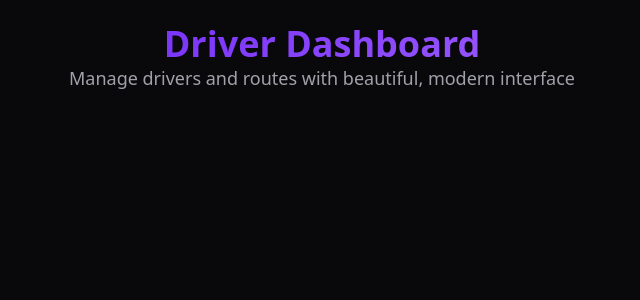
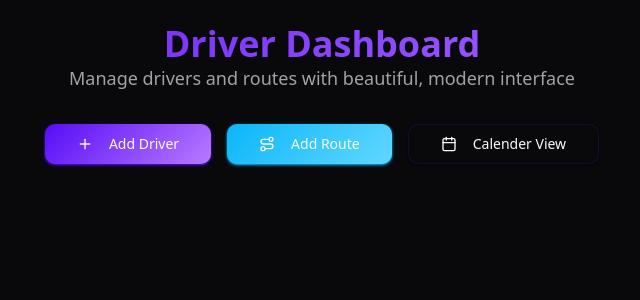
Before and after one commit to UsamaElareeny/Driver-Dashboard, a React (Vite) app: page / in a window 1280 px wide. Shown: the top 300 px of the page, without its empty margins (318-958 px from the left). Built offline with nearby package versions, Linux system fonts and the light colour scheme.

Commit message:
feat: ActionButtons

```diff
--- a/src/components/ActionButtons.tsx
+++ b/src/components/ActionButtons.tsx
@@ -1,3 +1,38 @@
+import { Button } from "@/components/ui/button";
+import { Plus, Route, Calendar } from "lucide-react";
 export default function ActionButtons() {
-  return <div className="flex flex-wrap gap-4 justify-center"></div>;
+  function EXAMPLE() {}
+  return (
+    <div className="flex flex-wrap gap-4 justify-center">
+      <Button
+        className="gradient-primary btn-ripple hover-elevate shadow-primary"
+        onClick={() => EXAMPLE()}
+        variant="default"
+        size="lg"
+      >
+        <Plus className="mr-2 h-5 w-5"></Plus>
+        Add Driver
+      </Button>
+
+      <Button
+        className="gradient-secondary btn-ripple hover-elevate shadow-secondary"
+        onClick={() => EXAMPLE()}
+        variant="secondary"
+        size="lg"
+      >
+        <Route className="mr-2 h-5 w-5"></Route>
+        Add Route
+      </Button>
+
+      <Button
+        onClick={() => EXAMPLE()}
+        variant="outline"
+        size="lg"
+        className="hover-elevate transition-smooth border-primary/20 hover:border-primary/40"
+      >
+        <Calendar className="mr-2 h-5 w-5"></Calendar>
+        Calender View
+      </Button>
+    </div>
+  );
 }
--- a/src/components/Dashboard.tsx
+++ b/src/components/Dashboard.tsx
@@ -5,10 +5,8 @@ function Dashboard() {
   return (
     <div className="min-h-screen bg-background p-6">
       <div className="max-w-7xl mx-auto space-y-8">
-        {/* Header */}
         <Header />
         <ActionButtons />
-        {/* Action Buttons */}
       </div>
     </div>
   );
```
Also changed, not shown: 1 other file (tests, documents, lock files or other folders).
